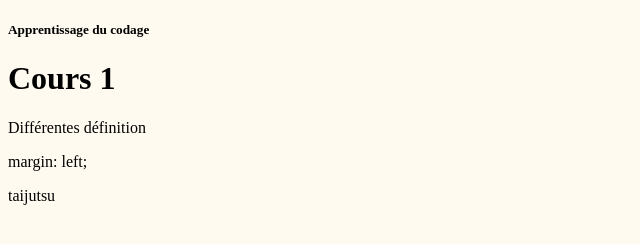
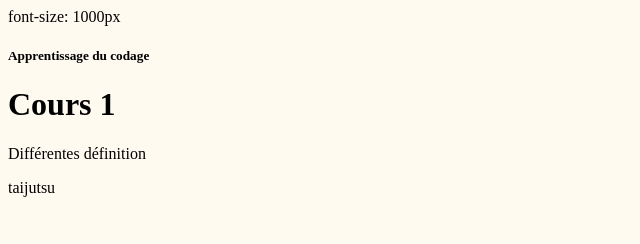
Before and after one commit to rockleebg/cours-1, a plain HTML site: page index.html in a window 1280 px wide. Shown: the whole page, without its empty margins (0-640 px from the left). Drawn offline with Linux system fonts and the light colour scheme.

Commit message:
Update index.html

```diff
--- a/index.html
+++ b/index.html
@@ -12,6 +12,7 @@
   </head>
   <body>
   <header>
+    font-size: 1000px
     <h5>
       Apprentissage du codage
     </h5>
@@ -21,7 +22,6 @@
   <p>Différentes définition
   </p>
   <aside>
-    margin: left;
     <p>
       taijutsu
     </p>
```
